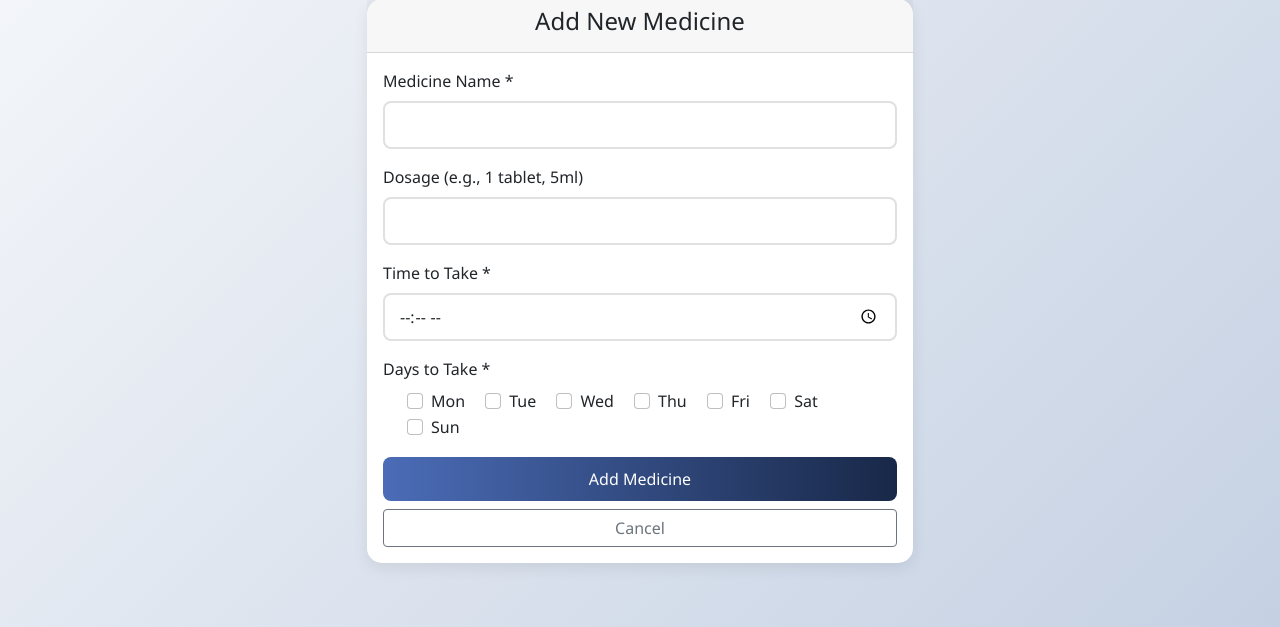
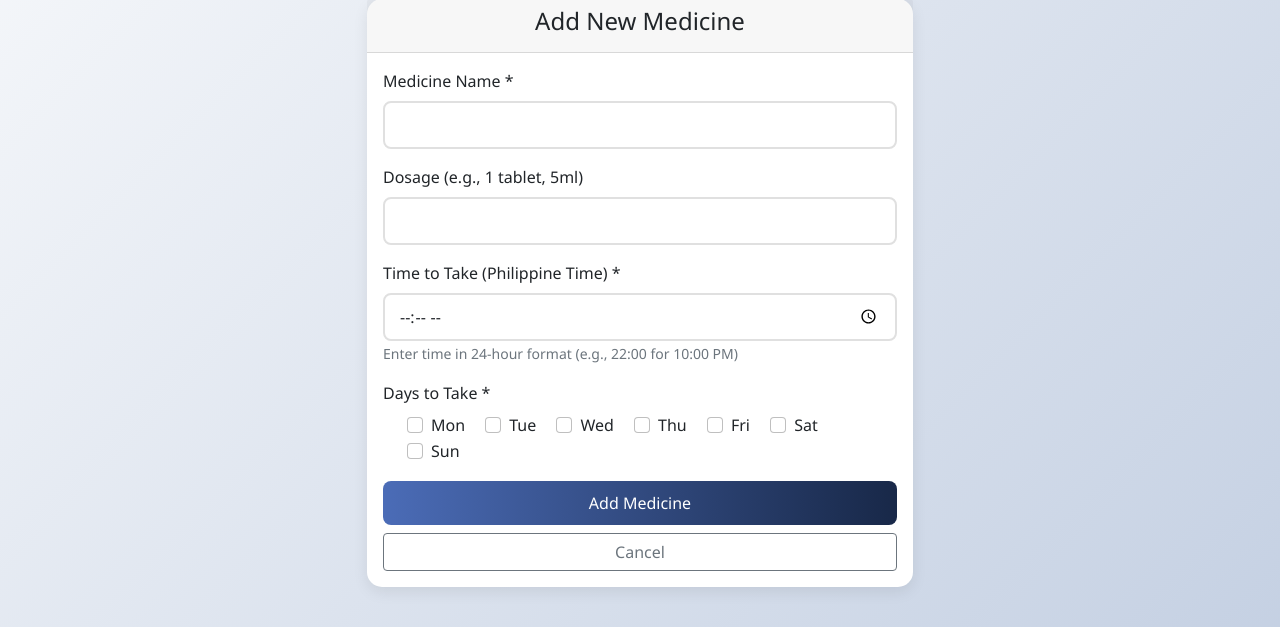
Before and after one commit to jptconwi-alt/medicine_Reminder, a Flask app: page /add_medicine in a window 1280 px wide. Shown: the part 87-714 px from the top of the page. Run offline with Flask 3, Linux system fonts and the light colour scheme; the visitor is signed in with stand-in values (Sample User, id 1).

Commit message:
Update add_medicine.html

```diff
--- a/templates/add_medicine.html
+++ b/templates/add_medicine.html
@@ -21,8 +21,9 @@
                     </div>
 
                     <div class="mb-3">
-                        <label for="time" class="form-label">Time to Take *</label>
+                        <label for="time" class="form-label">Time to Take (Philippine Time) *</label>
                         <input type="time" class="form-control" id="time" name="time" required>
+                        <small class="text-muted">Enter time in 24-hour format (e.g., 22:00 for 10:00 PM)</small>
                     </div>
 
                     <div class="mb-3">
```
